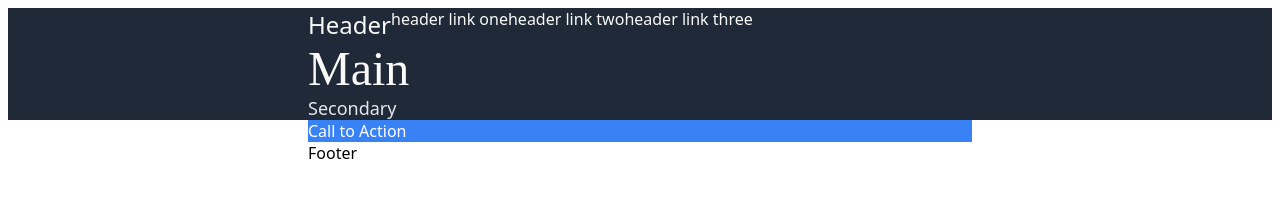
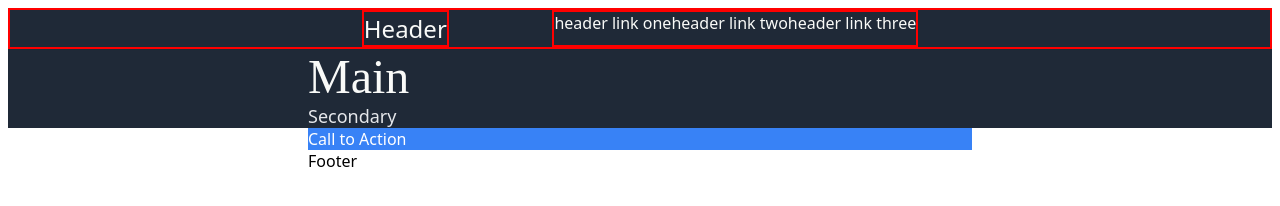
Before and after one commit to cherubim502/odin-landing-page, a plain HTML site: page index.html in a window 1280 px wide. Drawn offline with Linux system fonts and the light colour scheme.

Commit message:
Attempt to split header

```diff
--- a/index.html
+++ b/index.html
@@ -7,11 +7,13 @@
     <link rel="stylesheet" href="./stylesheet.css">
 </head>
 <body>
-    <div id="header" class="dark outer flex-h">
-        <div id="title">Header</div>
-        <div id="link1">header link one</div>
-        <div id="link2">header link two</div>
-        <div id="link3">header link three</div>
+    <div id="header" class="dark outer flex-h" style="border: 2px solid red;">
+        <div id="title" style="border: 2px solid red;">Header</div>
+        <div id="links" class="headerlinks" style="border: 2px solid red;">
+            <div id="link1">header link one</div>
+            <div id="link2">header link two</div>
+            <div id="link3">header link three</div>
+        </div>
     </div>
     <div id="hero" class="dark outer">
         <div id="main">Main</div>
--- a/stylesheet.css
+++ b/stylesheet.css
@@ -30,9 +30,16 @@ html {
 .flex-h {
     display: flex;
     flex-direction: row;
+    justify-content: space-around;
 }
 
 #calltoaction {
     color: white;
     background-color: #3882f6;
 }
+
+.headerlinks {
+    display: flex;
+    flex-direction: row;
+    justify-content: flex-end;
+}
```
